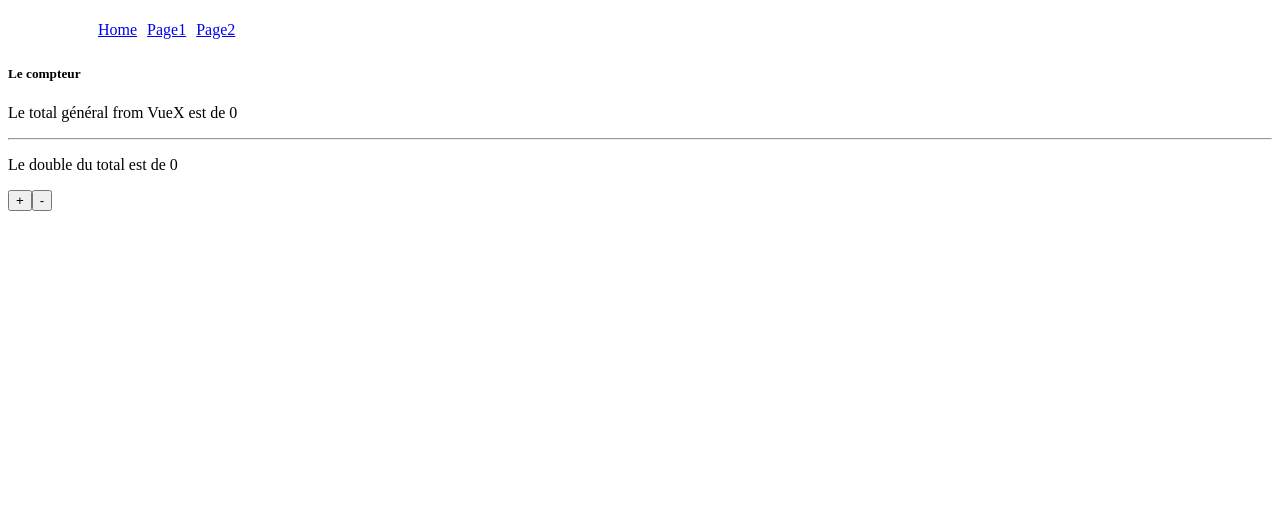
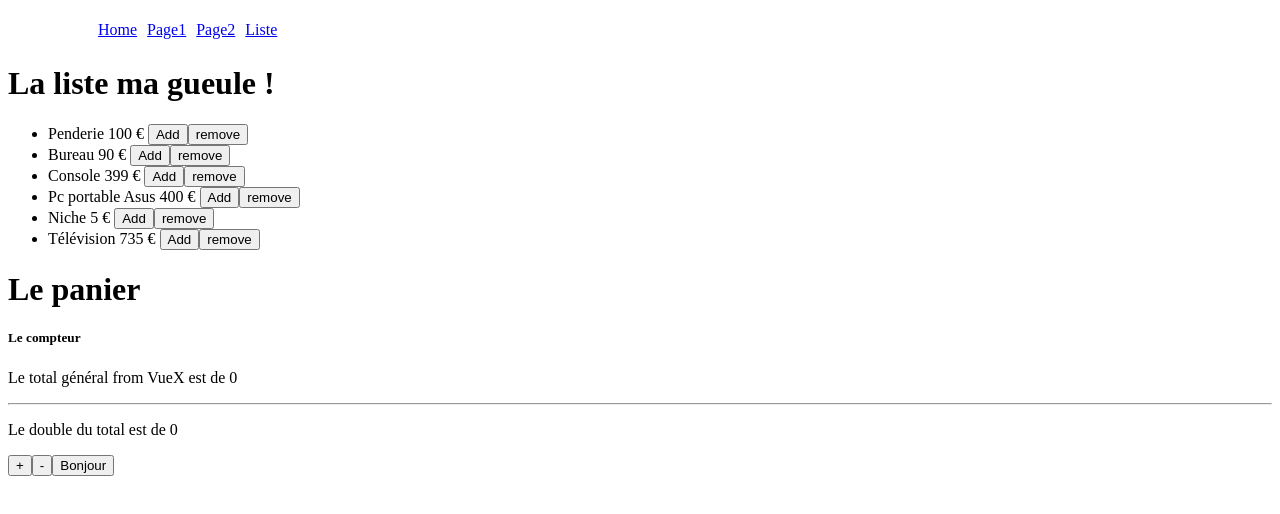
Before and after one commit to adeline-huvet/tartealacreme, a Vue app: page /list in a window 1280 px wide. Shown: the top 514 px of the page. Built offline with nearby package versions, Linux system fonts and the light colour scheme.

Commit message:
[AH] - Essai du v-for et création d'un panier(remove non-fonctionnel)

```diff
--- a/src/App.vue
+++ b/src/App.vue
@@ -8,11 +8,13 @@
 <script>
 import NavBar from './components/NavBar.vue';
 import Compteur from './components/Compteur.vue'
+
 export default {
     name: 'app',
     components: {
         NavBar,
         Compteur,
+
     }
 }
 </script>
--- a/src/components/Compteur.vue
+++ b/src/components/Compteur.vue
@@ -12,6 +12,7 @@
     <p>
         <button v-on:click.prevent="increment"> + </button>
         <button v-on:click.prevent="decrement"> - </button>
+        <button v-on:click="alert">Bonjour</button>
     </p>
     </div>
 </template>
@@ -41,6 +42,9 @@ export default {
         },
         decrement(){
             this.$store.commit('setTotalFromVueX', this.totalGeneral -= 1)
+        },
+        alert(){
+            window.alert('Heyyyyyy')
         }
     }
 }
--- a/src/components/Link.vue
+++ b/src/components/Link.vue
@@ -1,7 +1,7 @@
 <template>
   <div>
     <ul>
-      <li v-for="link in links" :key="link.title">
+      <li v-for="link in links" v-bind:key="link.title">
         <router-link :to="link.route">
           {{ link.title }}
         </router-link>
@@ -28,6 +28,10 @@ export default {
         {
           title: "Page2",
           route: "/page2"
+        },
+        {
+          title: "Liste",
+          route: "/list"
         }
       ]
     };
--- a/src/router/index.js
+++ b/src/router/index.js
@@ -27,6 +27,11 @@ const routes = [
     // component: Page2
     component: () => import(/* webpackChunkName: "page1" */ '../views/Page2.vue'),
   },
+  {
+    path: "/list",
+    name: "List",
+    component: () => import(/* webpackChunkName: "List" */ '../views/List.vue'),
+  }
 ]
 
 const router = new VueRouter({
--- /dev/null
+++ b/src/views/List.vue
@@ -0,0 +1,89 @@
+<template>
+    <div>
+        <h1>La liste ma gueule !</h1>
+
+        <ul>
+            <li v-for="article in articles" v-bind:key="article.id">
+                {{article.title}} {{article.price}} €
+            <button v-on:click.prevent="ajouter(article)">Add</button>
+            <button v-on:click.prevent="supprimer(id)">remove</button>
+
+            </li>
+
+        </ul>
+        <div class="cart">
+            <h1>Le panier</h1>
+            <div v-for="article in cart" v-bind:key="article.id">
+                <h5>{{article.title}} : {{article.price}} €</h5>
+
+
+            </div>
+        </div>
+    </div>
+</template>
+
+<script>
+export default {
+    name: 'List',
+    data(){
+        return {
+            articles: [
+                {
+                    id: 1,
+                    title: "Penderie",
+                    price: 100,
+                },
+                {
+                    id: 2 ,
+                    title: "Bureau",
+                    price: 90,
+                },
+                {
+                    id: 3,
+                    title: "Console",
+                    price: 399,
+                },
+                 {
+                    id: 4 ,
+                    title: "Pc portable Asus",
+                    price: 400,
+                },
+                 {
+                    id: 5,
+                    title: "Niche",
+                    price: 5,
+                },
+                 {
+                    id: 6,
+                    title: "Télévision",
+                    price: 735,
+                },
+            ],
+            cart: [],
+        }
+    },
+    methods: {
+        ajouter(article){
+            for(let i = 0; i < this.cart.length; i++){
+                if(this.cart[i].id === article.id){
+                    return this.cart[i]
+                }
+            }
+            this.cart.push({
+                title: article.title,
+                price: article.price,
+                id: article.id,
+            })
+
+        },
+        supprimer(id){
+            this.$delete(this.cart, id)
+        }
+
+    }
+}
+</script>
+
+<style lang="scss" scoped>
+
+</style>
```
